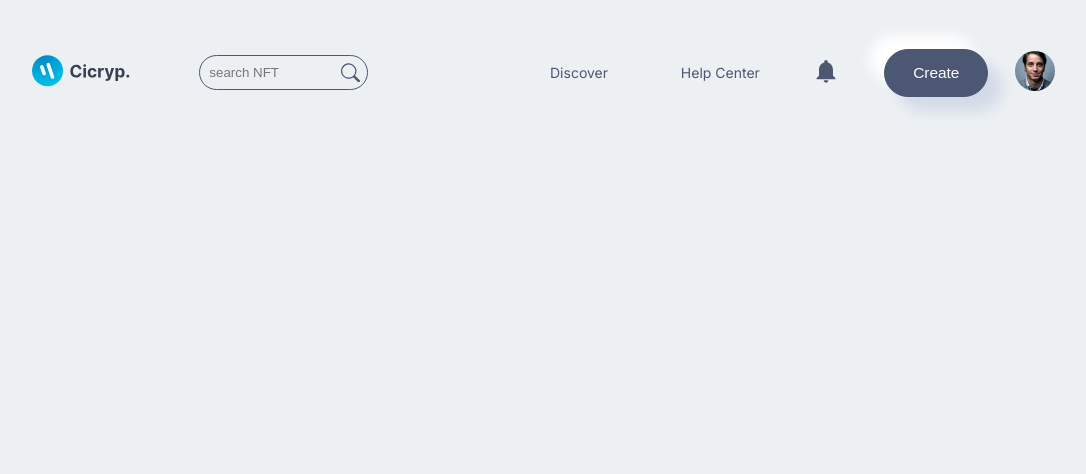
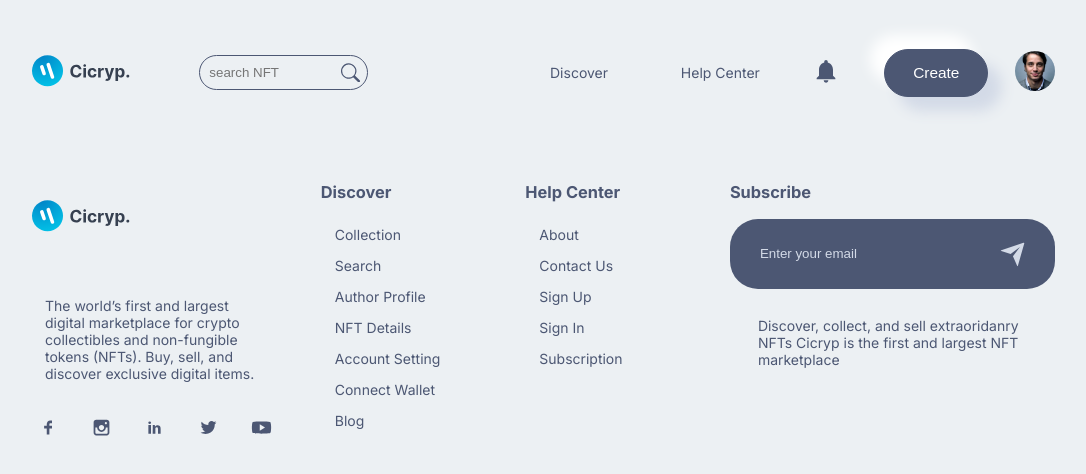
Before and after one commit to keshavchuadhary/NFT-website, a Next.js app: page / in a window 1280 px wide. Shown: the top 474 px of the page, without its empty margins (97-1183 px from the left). Built offline with nearby package versions, Linux system fonts and the light colour scheme.

Commit message:
footer section added

```diff
--- a/app/layout.jsx
+++ b/app/layout.jsx
@@ -1,6 +1,7 @@
 "use-client";
 // import React, { Component } from 'react';
-import { Navbar } from "@/components/componentindex";
+import { Navbar, Footer } from "@/components/componentindex";
+
 
 import { Inter } from "next/font/google";
 import "./globals.css";
@@ -14,6 +15,7 @@ export default function RootLayout({ children }) {
     <html lang="en">
       <body className={inter.className}>
         <Navbar/>
+        <Footer/>
         {children}
 
       </body>
--- a/components/Footer/Footer.jsx
+++ b/components/Footer/Footer.jsx
@@ -1,9 +1,80 @@
 import React from 'react'
+import Image from 'next/image'
+import {TiSocialFacebook,
+  TiSocialInstagram,
+  TiSocialLinkedin,
+  TiSocialTwitter,
+  TiSocialYoutube,
+  TiArrowSortedDown
+} from 'react-icons/ti';
+import {RiSendPlaneFill} from 'react-icons/ri';
+
+//INTERNAL IMPORT
+
+import Style from "./Footer.module.css"
+import images from '../../img';
+import { Discover, HelpCenter } from '../Navbar/index';
 
 const Footer = () => {
   return (
-    <div>Footer</div>
-  )
-}
+    <div className={Style.footer}>
+      <div className={Style.footer_box}>
+        <div className={Style.footer_box_social}>
+          <Image src={images.logo} alt="footer logo" height={100} width={100}/>
+          <p>The world’s first and largest digital marketplace for crypto collectibles and non-fungible tokens (NFTs). Buy, sell, and discover exclusive digital items.</p>
+
+          <div className={Style.footer_social}>
+            <a href="#">
+              <TiSocialFacebook/>
+            </a>
+
+            <a href="#">
+              <TiSocialInstagram/>
+            </a>
+
+            <a href="#">
+              <TiSocialLinkedin/>
+            </a>
+
+            <a href="#">
+              <TiSocialTwitter/>
+            </a>
+
+            <a href="#">
+              <TiSocialYoutube/>
+            </a>
+          </div>
+        </div>
+
+
+        <div className={Style.footer_box_discover}>
+          <h3>Discover</h3>
+          <Discover/>
+        </div>
+
+        <div className={Style.footer_box_help}>
+          <h3>Help Center</h3>
+          <HelpCenter/>
+        </div>
+
+        <div className={Style.subscribe}>
+          <h3>Subscribe</h3>
+
+
+         <div className={Style.subscribe_box}>
+          <input type='email' placeholder="Enter your email "/>
+          <RiSendPlaneFill className={Style.subscribe_box_send} />
+         </div>
+         <div className={Style.subscribe_box_info}>
+          <p>
+            Discover, collect, and sell extraoridanry NFTs Cicryp is the
+            first and largest NFT marketplace
+          </p>
+         </div>
+        </div>
+      </div>
+    </div>
+  );
+};
 
 export default Footer
--- a/components/Footer/Footer.module.css
+++ b/components/Footer/Footer.module.css
@@ -0,0 +1,90 @@
+.footer{
+    width: 100%;
+    padding-block: 1.5rem;
+    position: relative;
+}
+
+.footer_box{
+    width: 80%;
+    margin: 0 auto;
+    display: grid;
+    grid-template-columns: 1.3fr repeat(2, 1fr) 2fr;
+    align-items: flex-start;
+    justify-content: space-between;
+    gap: 3rem;
+}
+
+/* //SOCIAL */
+.footer_social{
+    display: flex;
+    gap: 1.3rem;
+    font-size: 1.5rem;
+    align-items: center;
+}
+
+.footer_box_social P{
+    padding: 1rem 1rem;
+}
+
+.footer_social a{
+    padding: .5rem;
+    border-radius: 50%;
+    transition: all .3s ease-in;
+    display: grid;
+}
+
+.footer_social a:hover{
+    background-color: var(--icons-color);
+    color: var(--shadow-dark-color);
+    box-shadow: var(--box-shadow);
+}
+
+.subscribe_box{
+    width: 100%;
+    display: flex;
+    justify-content: space-between;
+    align-items: center;
+    padding: 1.5rem 2rem;
+    background-color: var(--icons-color);
+    color: var(--shadow-dark-color);
+    border-radius: 2rem;
+    margin-top: 1rem;
+}
+
+.subscribe_box input{
+    background: transparent;
+    border: none;
+    outline: none;
+    width: 90%;
+    color: var(--shadow-dark-color);
+
+}
+
+.subscribe_box input::placeholder{
+    color: var(--shadow-dark-color);
+}
+
+.subscribe_box_send{
+    cursor: pointer;
+    font-size: 2rem;
+}
+
+.subscribe_box_info{
+    padding: 1rem 2rem;
+}
+
+/* //Media Query */
+
+@media screen and (max-width: 45em) {
+    .footer_box{
+        width: 90%;
+        grid-template-columns: 1fr 2fr;
+    }
+}
+
+@media screen and (max-width: 35em) {
+    .footer_box{
+        width: 90%;
+        grid-template-columns: 0fr;
+    }
+}
```
